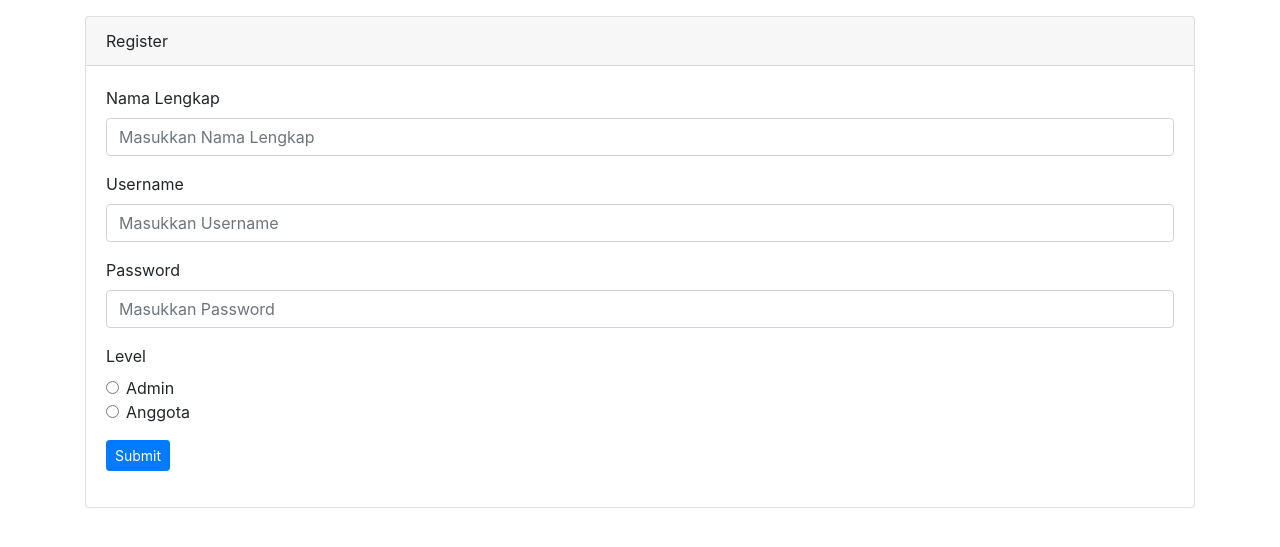
After one commit to kumpultugas17/materi-web-programming, a PHP site: page /registrasi.php in a window 1280 px wide. The commit adds this page. Shown: the top 547 px of the page. Run offline with PHP 8.4, Linux system fonts and the light colour scheme.

Commit message:
Pertemuan 11 - 14-10-2021

```diff
--- a/pertemuan_10_login/home.php
+++ b/pertemuan_10_login/home.php
@@ -5,8 +5,8 @@ if (!isset($_SESSION['user'])) {
 }
 
 if (isset($_GET['login'])) {
-    if ($_GET['login']='berhasil') {
-    echo '<div class="alert alert-success" role="alert">
+    if ($_GET['login'] = 'berhasil') {
+        echo '<div class="alert alert-success" role="alert">
         Anda Berhasil Login!
     </div>';
     }
--- /dev/null
+++ b/pertemuan_10_login/registrasi.php
@@ -0,0 +1,63 @@
+<!DOCTYPE html>
+<html lang="en">
+
+<head>
+    <meta charset="UTF-8">
+    <meta http-equiv="X-UA-Compatible" content="IE=edge">
+    <meta name="viewport" content="width=device-width, initial-scale=1.0">
+    <link rel="stylesheet" href="https://cdn.jsdelivr.net/npm/bootstrap@4.6.0/dist/css/bootstrap.min.css" integrity="sha384-B0vP5xmATw1+K9KRQjQERJvTumQW0nPEzvF6L/Z6nronJ3oUOFUFpCjEUQouq2+l" crossorigin="anonymous">
+    <title>Register</title>
+</head>
+
+<body>
+    <div class="container">
+        <div class="row mt-3">
+            <div class="col-md-12">
+                <div class="card">
+                    <div class="card-header">
+                        Register
+                    </div>
+                    <div class="card-body">
+                        <form action="registrasi_act.php" method="POST">
+                            <div class="form-group">
+                                <label>Nama Lengkap</label>
+                                <input type="text" class="form-control" name="nama" placeholder="Masukkan Nama Lengkap" require>
+                            </div>
+                            <div class="form-group">
+                                <label>Username</label>
+                                <input type="text" class="form-control" name="username" placeholder="Masukkan Username" require>
+                            </div>
+                            <div class="form-group">
+                                <label>Password</label>
+                                <input type="password" class="form-control" name="password" placeholder="Masukkan Password" require>
+                            </div>
+                            <div class="form-group">
+                                <label>Level</label>
+                                <div class="form-check">
+                                    <input class="form-check-input" type="radio" name="level" id="admin" value="1">
+                                    <label class="form-check-label" for="admin">
+                                        Admin
+                                    </label>
+                                </div>
+                                <div class="form-check">
+                                    <input class="form-check-input" type="radio" name="level" id="anggota" value="2">
+                                    <label class="form-check-label" for="anggota">
+                                        Anggota
+                                    </label>
+                                </div>
+                            </div>
+                            <div class="form-group">
+                                <button type="submit" name="submit" class="btn btn-sm btn-primary">Submit</button>
+                            </div>
+                        </form>
+                    </div>
+                </div>
+            </div>
+        </div>
+    </div>
+
+    <script src="https://code.jquery.com/jquery-3.5.1.slim.min.js" integrity="sha384-DfXdz2htPH0lsSSs5nCTpuj/zy4C+OGpamoFVy38MVBnE+IbbVYUew+OrCXaRkfj" crossorigin="anonymous"></script>
+    <script src="https://cdn.jsdelivr.net/npm/bootstrap@4.6.0/dist/js/bootstrap.bundle.min.js" integrity="sha384-Piv4xVNRyMGpqkS2by6br4gNJ7DXjqk09RmUpJ8jgGtD7zP9yug3goQfGII0yAns" crossorigin="anonymous"></script>
+</body>
+
+</html>
```
Also changed, not shown: pertemuan_10_login/login.php (+9 -0 lines), pertemuan_10_login/login_act.php (+13 -12 lines), pertemuan_10_login/registrasi_act.php (added, +17 -0 lines).
